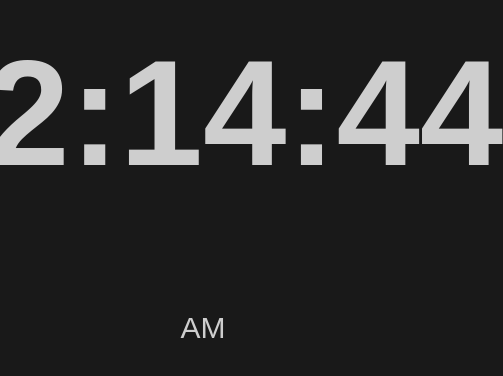
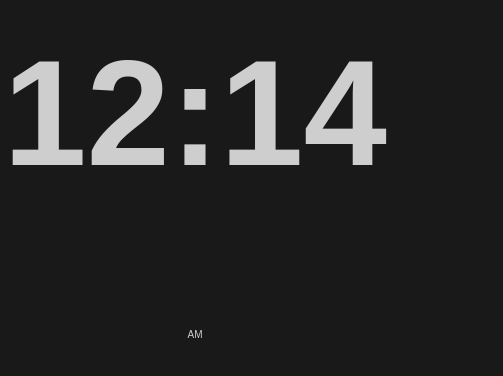
Before and after one commit to izzyharker/izzyharker.github.io, a plain HTML site: page notion/clock/index.html in a window 390 px wide. Shown: the part 230-606 px from the top of the page, 503 px wide, since content can reach past the window. Drawn offline with Linux system fonts and the light colour scheme; a web font is replaced by a local one.

Commit message:
updated clock styles

```diff
--- a/notion/clock/index.html
+++ b/notion/clock/index.html
@@ -33,7 +33,7 @@
         let minute = updateTime(date.getMinutes())
         let seconds = updateTime(date.getSeconds())
 
-        document.getElementById("time").innerHTML = hour + ":" + minute + ":" + seconds
+        document.getElementById("time").innerHTML = hour + ":" + minute
 
         document.getElementById("am-pm").innerHTML = midday
 
--- a/notion/clock/style.css
+++ b/notion/clock/style.css
@@ -44,12 +44,12 @@
 body {
     background-color: rgb(25 25 25);
     color: rgb(206 206 206);
-    width: 100vw;
     height: 100vh;
     font-family: 'Karla', sans-serif;
     display: flex;
     justify-content: center;
     align-items: center;
+    overflow: hidden;
 }
 
 #time-wrapper {
@@ -66,3 +66,24 @@ body {
     display: inline-block;
     font-size: 30px;
 }
+
+/* For screens with width less than or equal to 768px */
+@media screen and (max-width: 768px) {
+  #clock {
+    font-size: 100px;
+  }
+
+  #am-pm{
+    font-size:10px;
+  }
+}
+
+/* For screens with width less than or equal to 576px */
+@media screen and (max-width: 576px) {
+  #clock {
+    font-size: 80px;
+  }
+  #am-pm{
+    font-size:10px;
+  }
+}
```
